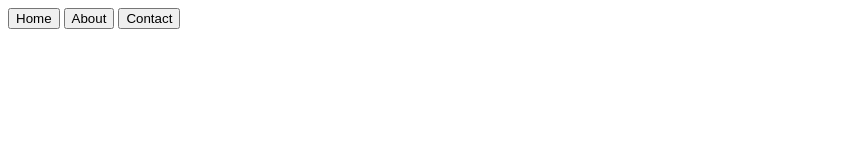
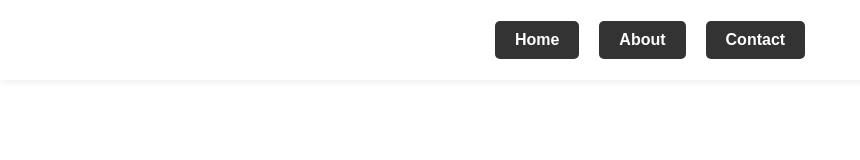
Before and after one commit to Vequis-uk/pawsitive-poodles, a website: page components/header.html in a window 1280 px wide. Shown: the whole page, without its empty margins (0-860 px from the left). Drawn offline with Linux system fonts and the light colour scheme; the site is published under a folder, as on GitHub Pages, so addresses that start at the root find nothing.

Commit message:
testing hosting - header css issue

```diff
--- a/components/header.html
+++ b/components/header.html
@@ -1,4 +1,4 @@
-<link rel="stylesheet" href="/assets/css/header.css" />
+<link rel="stylesheet" href="../assets/css/header.css" />
 <header class="main-header-container">
   <img src="" alt="" />
   <nav class="main-header-navigation">
```
